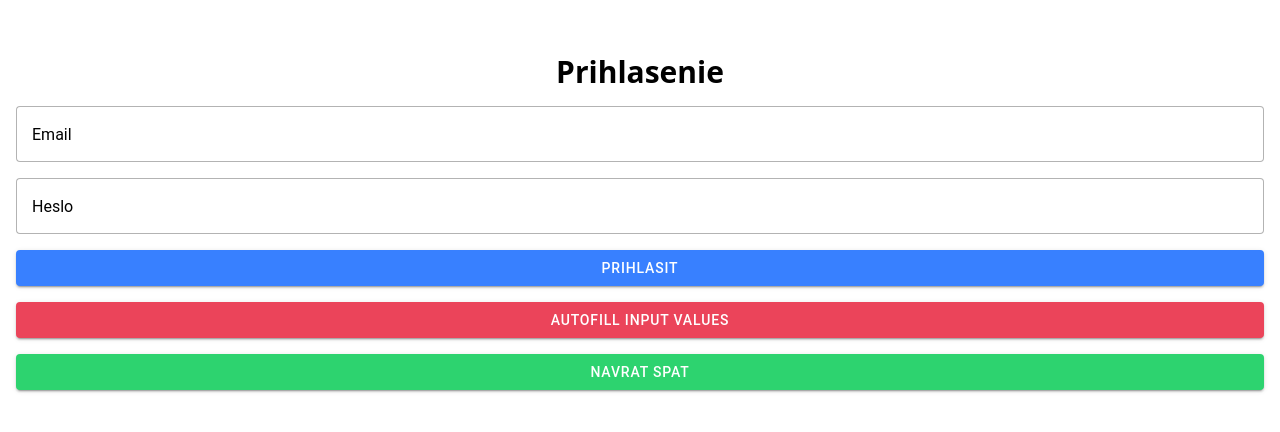
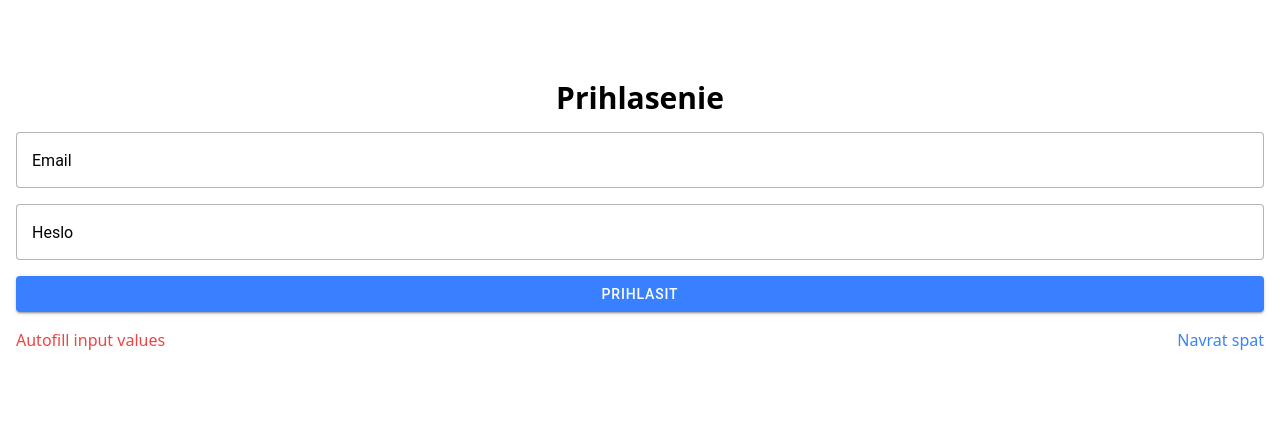
Before and after one commit to wiseman88/react-sk-app, a React (Vite) app: page /login in a window 1280 px wide. Shown: the part 176-608 px from the top of the page. Built offline with nearby package versions, Linux system fonts and the light colour scheme.

Commit message:
refactor(auth): refactor form html
- changed ion buttons to span tags for autofill
and return back actoin buttons.
- moved autofill button aiut of form tag.

```diff
--- a/src/auth/LoginPage.tsx
+++ b/src/auth/LoginPage.tsx
@@ -49,25 +49,15 @@ const LoginPage = () => {
             <IonButton className='mx-0 mb-4' type='submit' expand='block'>
               Prihlasit
             </IonButton>
-            <IonButton
-              className='mx-0 mb-4'
-              color='danger'
-              type='submit'
-              expand='block'
-              onClick={handleAutoFill}
-            >
+          </form>
+          <div className='flex items-center justify-between'>
+            <span className='mb-4  text-red-500' onClick={handleAutoFill}>
               Autofill input values
-            </IonButton>
-          </form>
-          <IonButton
-            className='mx-0'
-            color='success'
-            type='submit'
-            expand='block'
-            onClick={clearInputs}
-          >
-            <Link to='/home'>Navrat spat</Link>
-          </IonButton>
+            </span>
+            <span className='mb-4  text-blue-500' onClick={clearInputs}>
+              <Link to='/home'>Navrat spat</Link>
+            </span>
+          </div>
         </div>
       </div>
     </IonPage>
```
